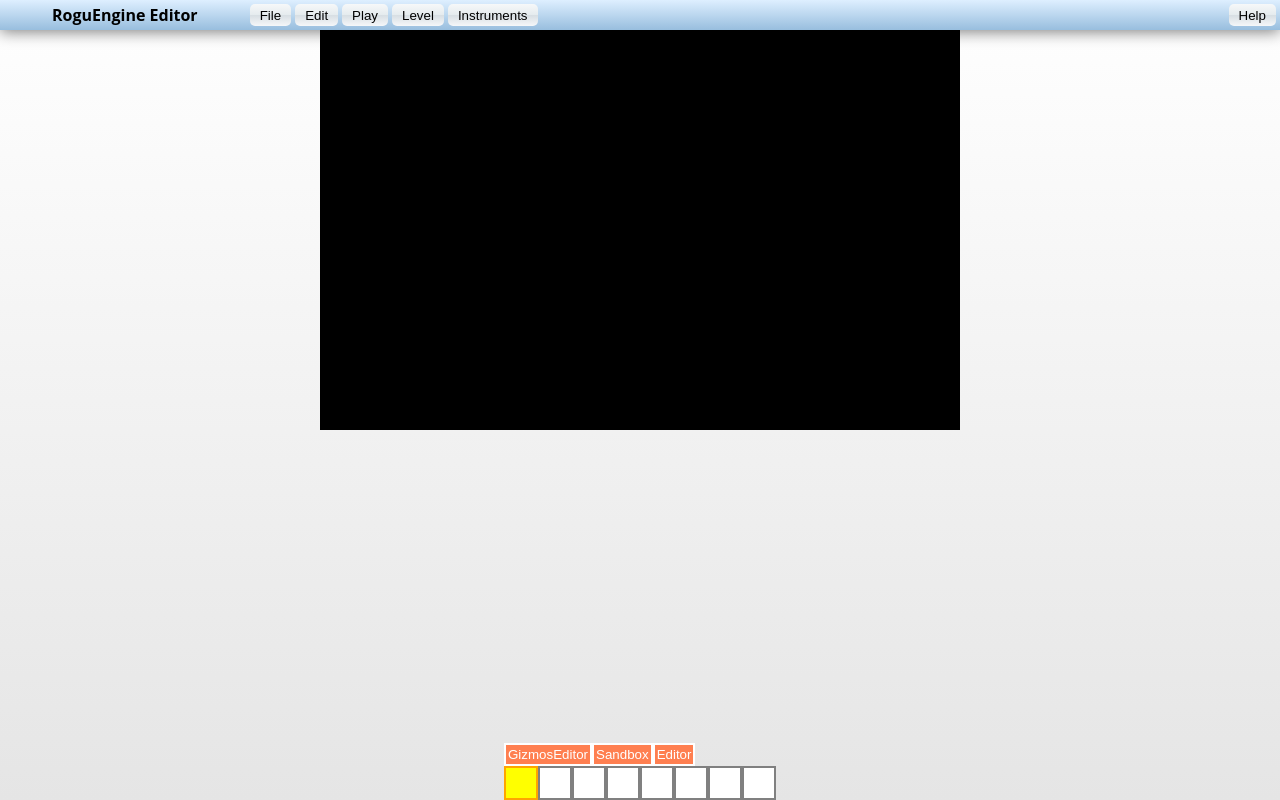
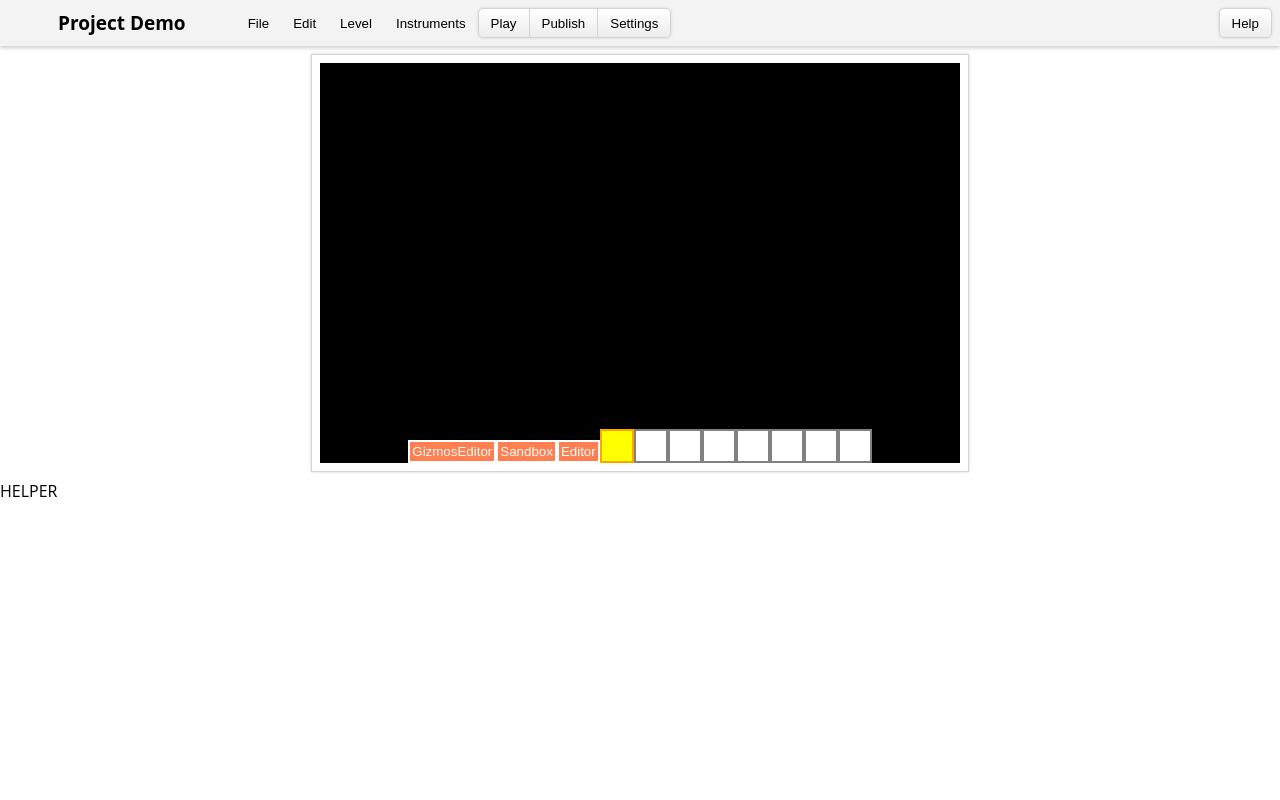
Before and after one commit to Sumechoo/RoguEngine, a React (Create React App) app: page / in a window 1280 px wide. Built offline with nearby package versions, Linux system fonts and the light colour scheme; what cannon would draw is missing.

Commit message:
more of UI improvements

```diff
--- a/src/App.tsx
+++ b/src/App.tsx
@@ -16,7 +16,18 @@ const styles: Styles = {
     right:0,
     bottom: 0,
     overflow: 'hidden',
-    background: 'linear-gradient(to bottom, rgba(255,255,255,1) 0%,rgba(229,229,229,1) 100%)'
+    // backdropFilter: 'blur(10px)',
+    background: 'rgba(255,255,255,0.6)',
+  },
+  backdrop: {
+    position: 'absolute',
+    top: 0,
+    left: 0,
+    right:0,
+    bottom: 0,
+  },
+  displayContainer: {
+    position: 'relative',
   }
 };
 
@@ -53,12 +64,16 @@ export default function App() {
   }, []);
 
   return (
-    <div style={styles.main} >
-      <MainDisplay onSwitchLevel={loadLevel} />
-      <Overlay
-        right={Ui && <Ui.Component {...Ui.props} />}
-        renderer={<div ref={displayRef}/>}
-      />
+    <div style={styles.backdrop} >
+      <div style={styles.main} >
+        <Overlay
+          bottom={<span>HELPER</span>}
+          right={Ui && <Ui.Component {...Ui.props} />}
+          renderer={<div style={styles.displayContainer} ref={displayRef}>
+            <MainDisplay onSwitchLevel={loadLevel} />
+          </div>}
+        />
+      </div>
     </div>
   );
 }
--- a/src/ui/MainDisplay.tsx
+++ b/src/ui/MainDisplay.tsx
@@ -72,8 +72,8 @@ export const MainDisplay: React.FC<Props> = (props) => {
                         </button>
                     ))}
                 </div>
-                <HUD />
             </div>
+            <HUD />
         </div>
     )
 }
--- a/src/ui/blocks/Button.tsx
+++ b/src/ui/blocks/Button.tsx
@@ -5,16 +5,14 @@ const styles: Styles = {
     main: {
         outline: 'none',
         border: 'none',
-        background: 'linear-gradient(to bottom, #f6f8f9 0%,#e5ebee 50%,#d7dee3 51%,#f5f7f9 100%)',
-        borderRadius: 5,
+        background: 'none',
         padding: '3px 10px',
         margin: '2px',
     }
 }
 
-interface Props {
+interface Props extends React.DetailedHTMLProps<React.ButtonHTMLAttributes<HTMLButtonElement>, HTMLButtonElement> {
     title: string;
-    onClick?: () => void;
 }
 
 export const Button: FC<Props> = (props) => {
--- a/src/ui/blocks/CommonStyles.ts
+++ b/src/ui/blocks/CommonStyles.ts
@@ -3,6 +3,7 @@ import { Styles } from "../../types";
 export const CommonStyles: Styles = {
     container: {
         display: 'flex',
-        flexDirection: 'column',
+        flexDirection: 'row',
+        alignItems: 'baseline',
     }
 }
--- /dev/null
+++ b/src/ui/blocks/Contextual.tsx
@@ -0,0 +1,40 @@
+import React, {FC, CSSProperties} from 'react';
+import { Styles } from '../../types';
+
+const styles: Styles = {
+    root: {
+        position: 'absolute',
+        backdropFilter: 'blur(80px)',
+        backgroundColor: 'rgba(0,0,0,.3)',
+        borderRadius: 5,
+        border: 'solid 0.3px',
+        boxShadow: '0 0 5px black',
+        padding: '3px 10px',
+        width: 200,
+        height: 300,
+        color: 'white',
+        zIndex: 1,
+    }
+}
+
+interface Props {
+    onClose: () => void;
+    style?: CSSProperties;
+}
+
+export const Contextual: FC<Props> = (props) => {
+    const {
+        onClose,
+        style,
+    } = props;
+
+    return (
+        <div
+            onMouseOut={onClose}
+            style={{
+                ...styles.root,
+                ...style,
+            }}
+        />
+    )
+}
--- a/src/ui/blocks/Input.tsx
+++ b/src/ui/blocks/Input.tsx
@@ -6,10 +6,12 @@ const styles: Styles = {
     inputBody: {
         width: 50,
         borderRadius: 3,
-        border: 'none',
-        padding: 5,
+        padding: 2,
         margin: 5,
-        boxShadow: '0 2px 5px rgba(0,0,0,.5)',
+        border: '1px solid lightgrey',
+    },
+    title: {
+        fontWeight: 600,
     }
 }
 
@@ -36,7 +38,7 @@ export const Input: React.FC<Props> = (props) => {
 
     return (
         <div style={CommonStyles.container}>
-            {title && <span>{title}</span>}
+            {title && <span style={styles.title}>{title}: </span>}
             <input
                 style={styles.inputBody}
                 onWheel={handleWheel}
--- /dev/null
+++ b/src/ui/blocks/SegmentedControl.tsx
@@ -0,0 +1,40 @@
+import React, {FC, ReactElement} from 'react';
+import { Styles } from '../../types';
+import { Button } from './Button';
+
+const styles: Styles = {
+    root: {
+        display: 'flex',
+        flexDirection: 'row',
+        background: 'linear-gradient(to bottom, rgba(255,255,255,1) 0%,rgba(246,246,246,1) 47%,rgba(237,237,237,1) 100%)',
+        border: 'solid lightgrey 1px',
+        boxShadow: '0 0 3px lightgrey',
+        borderRadius: 5,
+    },
+    spacer: {
+        borderLeft: 'solid lightgray 1px',
+    }
+}
+
+interface Props {
+    buttons: ReadonlyArray<ReactElement>;
+}
+
+export const SegmentedControl: FC<Props> = (props) => {
+    const {buttons} = props;
+    // useMemo here
+    const spacedButtons: Array<ReactElement> = [];
+
+    buttons.forEach((button, index) => {
+        spacedButtons.push(button);
+        if(index !== buttons.length - 1) {
+            spacedButtons.push(<div style={styles.spacer}/>);
+        }
+    })
+
+    return (
+        <div style={styles.root}>
+            {spacedButtons}
+        </div>
+    )
+}
--- a/src/ui/blocks/Vector3Input.tsx
+++ b/src/ui/blocks/Vector3Input.tsx
@@ -30,7 +30,7 @@ export const Vector3Input: React.FC<Props> = (props) => {
     }
 
     return (
-        <div style={CommonStyles.container}>
+        <div >
             {title && <span>{title}</span>}
             <div style={styles.vertical}>
                 <Input value={value.x} title='x' onChange={onChangeHandler('x')} />
--- a/src/ui/blocks/overlayBasic/TopBar.tsx
+++ b/src/ui/blocks/overlayBasic/TopBar.tsx
@@ -1,52 +1,59 @@
-import React, {FC, useState} from 'react';
+import React, {FC, useState, useCallback, MouseEvent} from 'react';
 import { Styles } from '../../../types';
 import { Button } from '../Button';
+import { SegmentedControl } from '../SegmentedControl';
+import { Contextual } from '../Contextual';
 
-const menuItems: Array<string> = ['File', 'Edit', 'Play', 'Level', 'Instruments'];
+const menuItems: Array<string> = ['File', 'Edit', 'Level', 'Instruments'];
 
 const styles: Styles = {
     mainContainer: {
-        boxShadow: '0 2px 15px rgba(0,0,0,.5)',
-        padding: 2,
+        boxShadow: '0 2px 4px rgba(0,0,0,.2)',
+        padding: 8,
         display: 'flex',
         flexDirection: 'row',
-        background: 'linear-gradient(to bottom, rgba(222,239,255,1) 0%,rgba(152,190,222,1) 100%)',
+        background: 'rgba(240,240,240,0.8)',
     },
     title: {
+        fontSize: 19,
         padding: '2px 50px',
         fontWeight: 'bold',
     },
     spacer: {
         flex: 1,
     },
-    menuPlaceholder: {
-        position: 'absolute',
-        backdropFilter: 'blur(25px)',
-        backgroundColor: 'rgba(0,0,0,.3)',
-        borderRadius: 5,
-        border: 'solid 0.3px',
-        boxShadow: '1px 1px 3px black',
-        padding: '3px 10px',
-        top: 20,
-        left: 100,
-        width: 200,
-        height: 300,
-        color: 'white',
-    }
+}
+
+interface ContextualParams {
+    title: string;
+    top: number;
+    left: number;
 }
 
 export const TopBar: FC = () => {
-    const [showMenu, setShowMenu] = useState<string | undefined>();
+    const [showMenu, setShowMenu] = useState<ContextualParams | undefined>();
 
-    const openMenu = (item: string) => () => setShowMenu(item);
+    const openMenu = (title: string) => (e: MouseEvent) => setShowMenu({
+        left: e.pageX,
+        top: e.clientY,
+        title,
+    });
+    const closeMenu = useCallback(() => setShowMenu(undefined), []);
 
     return (
         <div style={styles.mainContainer}>
-            {showMenu && <div style={styles.menuPlaceholder}>menu</div>}
-            <span style={styles.title}>RoguEngine Editor</span>
+            {showMenu && <Contextual onClose={closeMenu} style={{...showMenu}} />}
+            <span style={styles.title}>Project Demo</span>
             {menuItems.map((item) => <Button title={item} onClick={openMenu(item)} />)}
-            <div style={styles.spacer}/>
-            <Button title='Help' />
+            <SegmentedControl
+                buttons={[
+                    <Button title='Play' />,
+                    <Button title='Publish' />,
+                    <Button title='Settings' />,
+                ]}
+            />
+            <div style={styles.spacer} />
+            <SegmentedControl buttons={[<Button title='Help' />]} />
         </div>
     )
 }
--- a/src/ui/components/Overlay.tsx
+++ b/src/ui/components/Overlay.tsx
@@ -12,6 +12,12 @@ const styles: Styles = {
         flexDirection: 'row',
         alignItems: 'center',
         justifyContent: 'space-between',
+    },
+    renderer: {
+        padding: 8,
+        margin: 8,
+        border: '1px solid lightgrey',
+        boxShadow: '0 0 3px lightgrey',
     },
     padPlaceholder: {
         flex: 1,
@@ -41,7 +47,7 @@ export const Overlay: FC<Props> = (props) => {
                 {top || <TopBar />}
                 <div style={styles.middleContainer}>
                     <div style={styles.padPlaceholder}>{left}</div>
-                    {renderer}
+                    <div style={styles.renderer}>{renderer}</div>
                     <div style={styles.padPlaceholder}>{right}</div>
                 </div>
                 {bottom}
```
